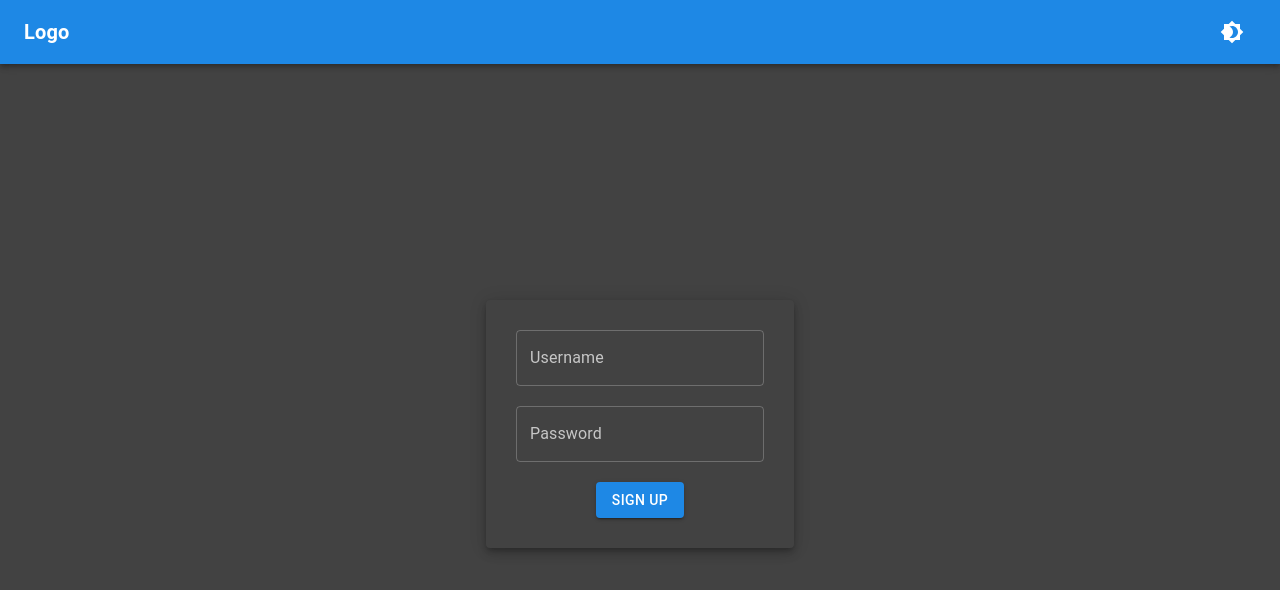
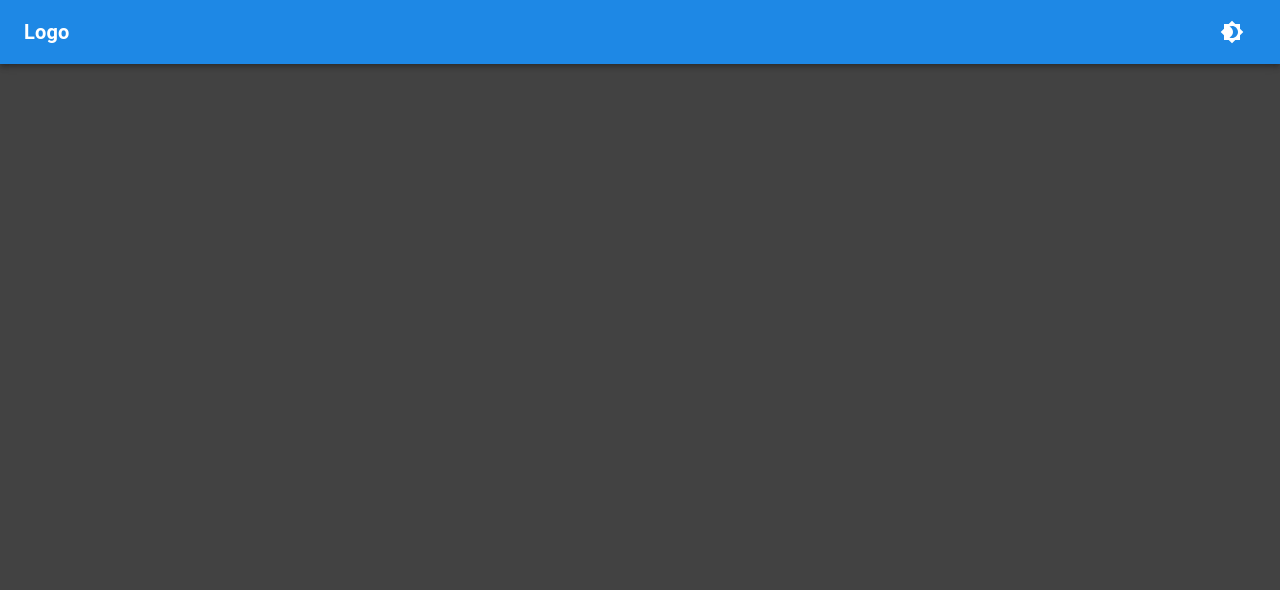
Before and after one commit to irondrondron/react-todo-app, a React (Create React App) app: page / in a window 1280 px wide. Shown: the top 590 px of the page. Built offline with nearby package versions, Linux system fonts and the light colour scheme.

Commit message:
startpage

```diff
--- a/src/App.jsx
+++ b/src/App.jsx
@@ -12,6 +12,7 @@ import Register from './components/Register';
 import Login from './components/Login';
 
 import ProtectedRoute from './components/ProtectedRoute';
+import StartPage from './components/StartPage';
 
 export default function App() {
 
@@ -36,7 +37,7 @@ export default function App() {
         >
           <Header setDarkMode={changeTheme} darkMode={darkMode} />
 
-          <Route exact path="/" component={Register} />
+          <Route exact path="/" component={StartPage} />
 
 
           <Route exact path="/register" component={Register} />
--- /dev/null
+++ b/src/components/StartPage.jsx
@@ -0,0 +1,7 @@
+import React from 'react';
+
+const StartPage = () => {
+  return <div></div>;
+};
+
+export default StartPage;
```
